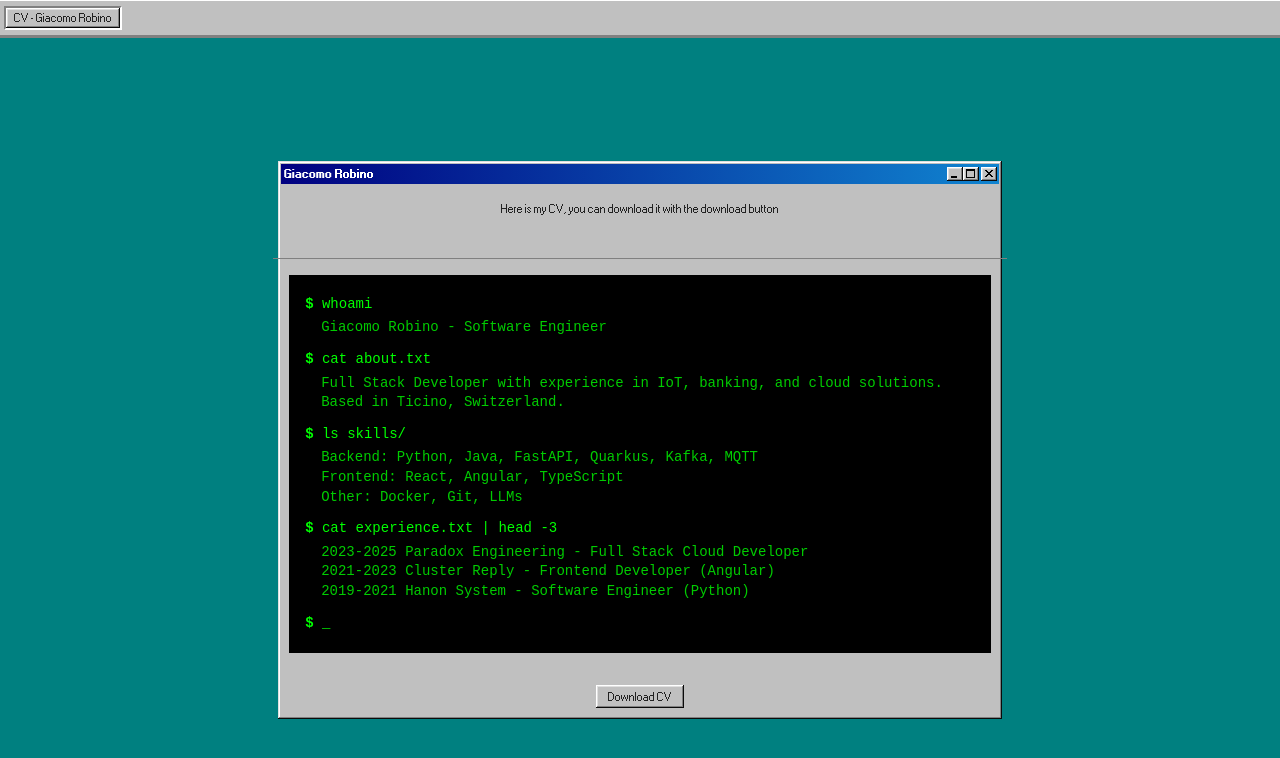
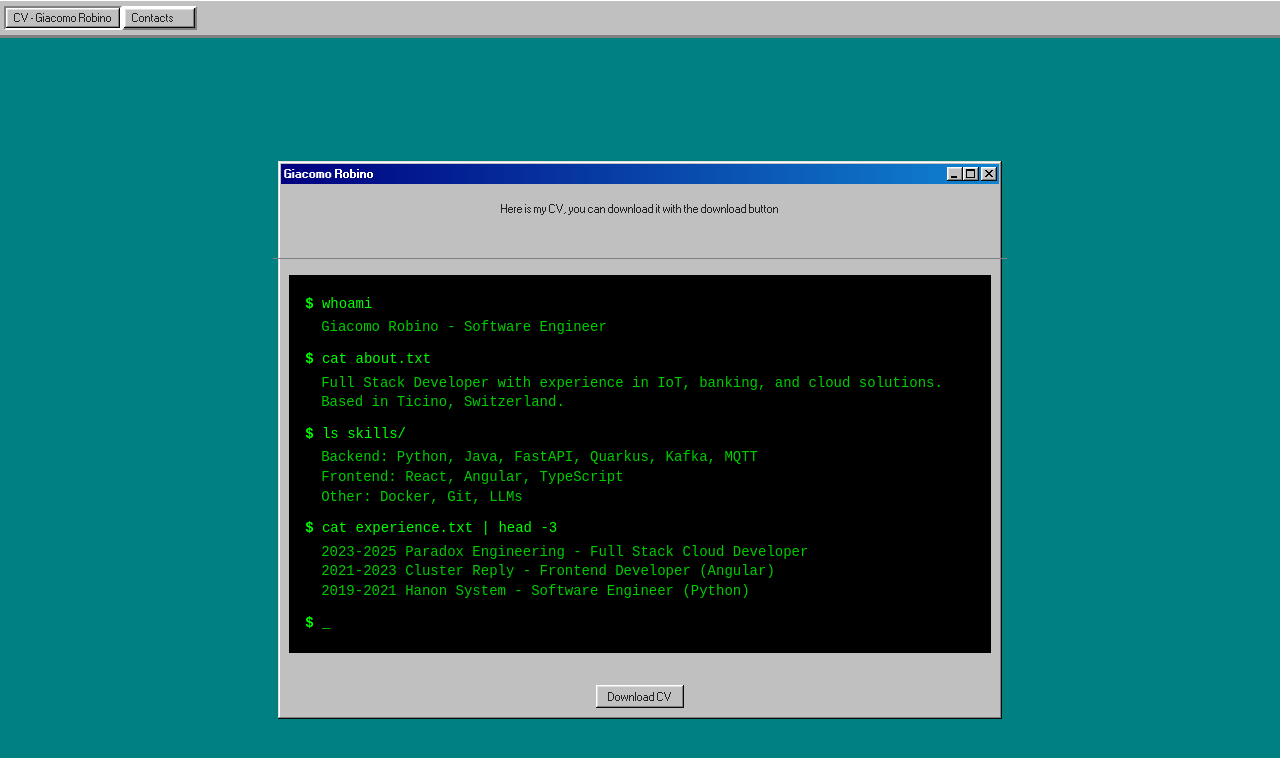
Before and after one commit to GiacomoRobino/portfolio, a React (Create React App) app: page / in a window 1280 px wide. Shown: the top 758 px of the page. Built offline with nearby package versions, Linux system fonts and the light colour scheme.

Commit message:
added contacts

```diff
--- a/src/App.tsx
+++ b/src/App.tsx
@@ -5,10 +5,17 @@ import './App.css';
 import Terminal from './components/Terminal';
 
 function App() {
+  // CV Window state
   const nodeRef = useRef<HTMLDivElement>(null);
   const [isExpanded, setIsExpanded] = useState(true);
   const [isMinimized, setIsMinimized] = useState(false);
   const [isClosed, setIsClosed] = useState(false);
+
+  // Contacts Window state
+  const contactsRef = useRef<HTMLDivElement>(null);
+  const [isContactsExpanded, setIsContactsExpanded] = useState(false);
+  const [isContactsMinimized, setIsContactsMinimized] = useState(false);
+  const [isContactsClosed, setIsContactsClosed] = useState(true);
 
   const handleMinimize = () => {
     setIsMinimized(true);
@@ -29,6 +36,18 @@ function App() {
     setIsExpanded(!isExpanded);
   };
 
+  const handleContactsMinimize = () => {
+    setIsContactsMinimized(true);
+  };
+
+  const handleContactsClose = () => {
+    setIsContactsClosed(true);
+  };
+
+  const handleContactsMaximize = () => {
+    setIsContactsExpanded(!isContactsExpanded);
+  };
+
   return (
     <div className="App">
       <div className="header-bar">
@@ -43,6 +62,18 @@ function App() {
           }}
         >
           CV - Giacomo Robino
+        </button>
+        <button
+          className={`taskbar-item ${!isContactsMinimized && !isContactsClosed ? 'pressed' : ''}`}
+          onClick={() => {
+            if (isContactsClosed) {
+              setIsContactsClosed(false);
+            } else {
+              setIsContactsMinimized(!isContactsMinimized);
+            }
+          }}
+        >
+          Contacts
         </button>
       </div>
       {!isMinimized && !isClosed && (
@@ -68,6 +99,23 @@ function App() {
           </div>
         </Draggable>
       )}
+      {!isContactsMinimized && !isContactsClosed && (
+        <Draggable handle=".title-bar" cancel=".title-bar-controls" nodeRef={contactsRef}>
+          <div className={`window ${isContactsExpanded ? 'expanded' : ''}`} ref={contactsRef}>
+            <div className="title-bar">
+              <div className="title-bar-text">Contacts</div>
+              <div className="title-bar-controls">
+                <button aria-label="Minimize" onClick={handleContactsMinimize}></button>
+                <button aria-label="Maximize" onClick={handleContactsMaximize}></button>
+                <button aria-label="Close" onClick={handleContactsClose}></button>
+              </div>
+            </div>
+            <div className="window-body">
+              <p>Get in touch!</p>
+            </div>
+          </div>
+        </Draggable>
+      )}
     </div>
   );
 }
```
